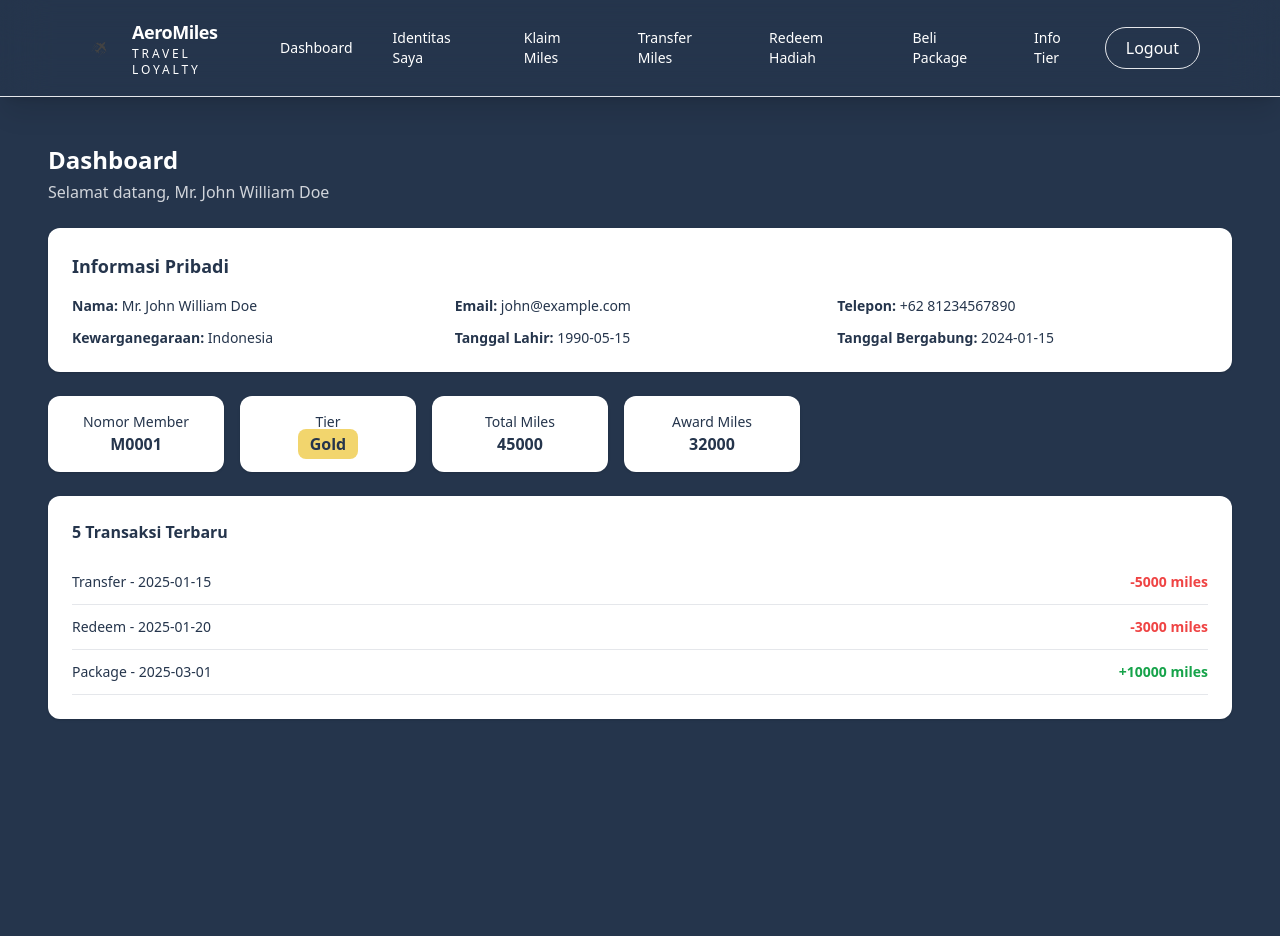
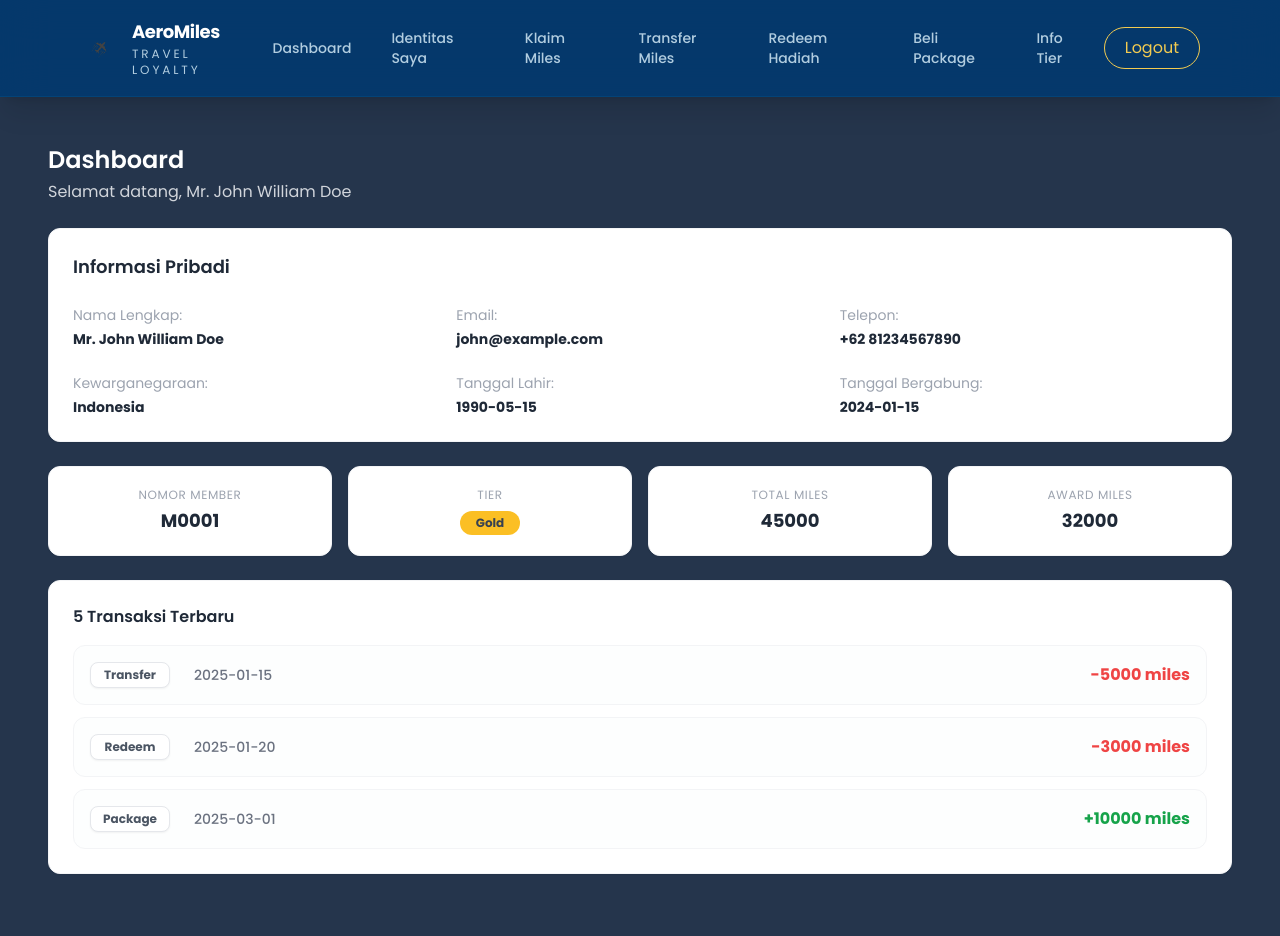
Before and after one commit to BasDat-Aero-C5/AeroKilometers, a Django app: page /dashboard/ in a window 1280 px wide. Run offline with Django 5.2, Linux system fonts and the light colour scheme; some libraries are stand-ins or nearby versions.

Commit message:
fix: fix template color scheme

```diff
--- a/templates/dashboard_member.html
+++ b/templates/dashboard_member.html
@@ -1,97 +1,116 @@
 {% extends "base.html" %}
 {% block content %}
 
-
 <div class="min-h-screen bg-primary text-white p-8">
 
-    <!-- HEADER -->
     <h2 class="text-2xl font-semibold">Dashboard</h2>
     <p class="text-gray-300 mt-1">Selamat datang, {{ user.name }}</p>
 
-    <!-- INFORMASI PRIBADI -->
-    <div class="bg-white text-primary rounded-xl p-6 mt-6 shadow">
-        <h3 class="text-lg font-semibold mb-4">Informasi Pribadi</h3>
+    <div class="bg-white text-gray-700 rounded-xl p-6 mt-6 shadow-sm border border-gray-100">
+        <h3 class="text-lg font-semibold mb-6 text-gray-800">Informasi Pribadi</h3>
 
-        <div class="grid grid-cols-1 md:grid-cols-3 gap-3 text-sm">
-            <div><span class="font-semibold">Nama:</span> {{ user.name }}</div>
-            <div><span class="font-semibold">Email:</span> {{ user.email }}</div>
-            <div><span class="font-semibold">Telepon:</span> {{ user.phone }}</div>
-            <div><span class="font-semibold">Kewarganegaraan:</span> {{ user.nationality }}</div>
-            <div><span class="font-semibold">Tanggal Lahir:</span> {{ user.birthdate }}</div>
-            <div><span class="font-semibold">Tanggal Bergabung:</span> {{ user.joined }}</div>
+        <div class="grid grid-cols-1 md:grid-cols-3 gap-y-6 gap-x-4 text-sm">
+            <div>
+                <p class="text-gray-400 mb-1">Nama Lengkap:</p>
+                <p class="font-bold text-gray-800">{{ user.name }}</p>
+            </div>
+            <div>
+                <p class="text-gray-400 mb-1">Email:</p>
+                <p class="font-bold text-gray-800">{{ user.email }}</p>
+            </div>
+            <div>
+                <p class="text-gray-400 mb-1">Telepon:</p>
+                <p class="font-bold text-gray-800">{{ user.phone }}</p>
+            </div>
+            <div>
+                <p class="text-gray-400 mb-1">Kewarganegaraan:</p>
+                <p class="font-bold text-gray-800">{{ user.nationality }}</p>
+            </div>
+            <div>
+                <p class="text-gray-400 mb-1">Tanggal Lahir:</p>
+                <p class="font-bold text-gray-800">{{ user.birthdate }}</p>
+            </div>
+            <div>
+                <p class="text-gray-400 mb-1">Tanggal Bergabung:</p>
+                <p class="font-bold text-gray-800">{{ user.joined }}</p>
+            </div>
         </div>
     </div>
 
-    <!-- MEMBER DASHBOARD -->
     {% if role == "member" %}
-    <div class="flex flex-wrap gap-4 mt-6">
+    <div class="grid grid-cols-1 sm:grid-cols-2 lg:grid-cols-4 gap-4 mt-6">
 
-        <div class="bg-white text-primary rounded-xl p-4 w-44 text-center shadow">
-            <p class="text-sm">Nomor Member</p>
-            <p class="font-bold">{{ member.member_id }}</p>
+        <div class="bg-white text-gray-700 rounded-xl p-5 shadow-sm border border-gray-100 flex flex-col items-center justify-center">
+            <p class="text-xs text-gray-400 uppercase tracking-wider">Nomor Member</p>
+            <p class="text-lg font-bold text-gray-800 mt-1">{{ member.member_id }}</p>
         </div>
 
-        <div class="bg-white text-primary rounded-xl p-4 w-44 text-center shadow">
-            <p class="text-sm">Tier</p>
-            <span class="bg-gold text-primary px-3 py-1 rounded-lg font-semibold">
+        <div class="bg-white text-gray-700 rounded-xl p-5 shadow-sm border border-gray-100 flex flex-col items-center justify-center">
+            <p class="text-xs text-gray-400 uppercase tracking-wider">Tier</p>
+            <span class="bg-amber-400 text-primary px-4 py-1 rounded-full text-xs font-bold mt-2">
                 {{ member.tier }}
             </span>
         </div>
 
-        <div class="bg-white text-primary rounded-xl p-4 w-44 text-center shadow">
-            <p class="text-sm">Total Miles</p>
-            <p class="font-bold">{{ member.total_miles }}</p>
+        <div class="bg-white text-gray-700 rounded-xl p-5 shadow-sm border border-gray-100 flex flex-col items-center justify-center">
+            <p class="text-xs text-gray-400 uppercase tracking-wider">Total Miles</p>
+            <p class="text-lg font-bold text-gray-800 mt-1">{{ member.total_miles }}</p>
         </div>
 
-        <div class="bg-white text-primary rounded-xl p-4 w-44 text-center shadow">
-            <p class="text-sm">Award Miles</p>
-            <p class="font-bold">{{ member.award_miles }}</p>
+        <div class="bg-white text-gray-700 rounded-xl p-5 shadow-sm border border-gray-100 flex flex-col items-center justify-center">
+            <p class="text-xs text-gray-400 uppercase tracking-wider">Award Miles</p>
+            <p class="text-lg font-bold text-gray-800 mt-1">{{ member.award_miles }}</p>
         </div>
 
     </div>
 
-    <!-- TRANSAKSI -->
-    <div class="bg-white text-primary rounded-xl p-6 mt-6 shadow">
-        <h3 class="font-semibold mb-4">5 Transaksi Terbaru</h3>
+    <div class="bg-white text-gray-700 rounded-xl p-6 mt-6 shadow-sm border border-gray-100">
+        <h3 class="font-semibold mb-4 text-gray-800">5 Transaksi Terbaru</h3>
 
-        {% for t in member.transactions %}
-        <div class="flex justify-between py-3 border-b text-sm">
-            <span>{{ t.type }} - {{ t.date }}</span>
+        <div class="space-y-3">
+            {% for t in member.transactions %}
+            <div class="flex justify-between items-center p-4 border border-gray-100 rounded-xl bg-gray-50/30">
+                <div class="flex items-center gap-6">
+                    <span class="bg-white border border-gray-200 px-3 py-1 rounded-lg text-xs font-bold text-gray-600 min-w-[80px] text-center shadow-sm">
+                        {{ t.type }}
+                    </span>
+                    <span class="text-gray-500 text-sm font-medium">{{ t.date }}</span>
+                </div>
 
-            <span class="{% if '-' in t.miles %}text-red-500{% else %}text-green-600{% endif %} font-semibold">
-                {{ t.miles }} miles
-            </span>
+                <span class="{% if '-' in t.miles %}text-red-500{% else %}text-green-600{% endif %} font-bold text-base">
+                    {{ t.miles }} miles
+                </span>
+            </div>
+            {% endfor %}
         </div>
-        {% endfor %}
     </div>
     {% endif %}
 
-    <!-- STAFF DASHBOARD -->
     {% if role == "staff" %}
-    <div class="flex flex-wrap gap-4 mt-6">
+    <div class="grid grid-cols-1 sm:grid-cols-2 lg:grid-cols-5 gap-4 mt-6">
 
-        <div class="bg-white text-primary rounded-xl p-4 w-44 text-center shadow">
-            <p class="text-sm">ID Staff</p>
-            <p class="font-bold">{{ staff.staff_id }}</p>
+        <div class="bg-white text-gray-700 rounded-xl p-4 text-center shadow-sm border border-gray-100">
+            <p class="text-xs text-gray-400 uppercase">ID Staff</p>
+            <p class="font-bold text-gray-800">{{ staff.staff_id }}</p>
         </div>
 
-        <div class="bg-white text-primary rounded-xl p-4 w-44 text-center shadow">
-            <p class="text-sm">Maskapai</p>
-            <p class="font-bold">{{ staff.airline }}</p>
+        <div class="bg-white text-gray-700 rounded-xl p-4 text-center shadow-sm border border-gray-100">
+            <p class="text-xs text-gray-400 uppercase">Maskapai</p>
+            <p class="font-bold text-gray-800">{{ staff.airline }}</p>
         </div>
 
-        <div class="bg-white text-primary rounded-xl p-4 w-44 text-center shadow">
-            <p class="text-sm">Klaim Menunggu</p>
-            <p class="font-bold">{{ staff.pending }}</p>
+        <div class="bg-white text-gray-700 rounded-xl p-4 text-center shadow-sm border border-gray-100">
+            <p class="text-xs text-gray-400 uppercase">Klaim Menunggu</p>
+            <p class="font-bold text-gray-800">{{ staff.pending }}</p>
         </div>
 
-        <div class="bg-white text-primary rounded-xl p-4 w-44 text-center shadow">
-            <p class="text-sm">Klaim Disetujui</p>
+        <div class="bg-white text-gray-700 rounded-xl p-4 text-center shadow-sm border border-gray-100">
+            <p class="text-xs text-gray-400 uppercase">Klaim Disetujui</p>
             <p class="font-bold text-green-600">{{ staff.approved }}</p>
         </div>
 
-        <div class="bg-white text-primary rounded-xl p-4 w-44 text-center shadow">
-            <p class="text-sm">Klaim Ditolak</p>
+        <div class="bg-white text-gray-700 rounded-xl p-4 text-center shadow-sm border border-gray-100">
+            <p class="text-xs text-gray-400 uppercase">Klaim Ditolak</p>
             <p class="font-bold text-red-500">{{ staff.rejected }}</p>
         </div>
 
@@ -100,26 +119,4 @@
 
 </div>
 
-<style>
-  html, body {
-    margin: 0;
-    padding: 0;
-    background-color: #25354c;
-  }
-</style>
-
-<script>
-tailwind.config = {
-  theme: {
-    extend: {
-      colors: {
-        primary: '#25354c',
-        gold: '#f2d56d'
-      }
-    }
-  }
-}
-</script>
-
-
 {% endblock %}
```
Also changed, not shown: templates/dashboard_staff.html (+43 -51 lines), templates/profile.html (+20 -42 lines).
